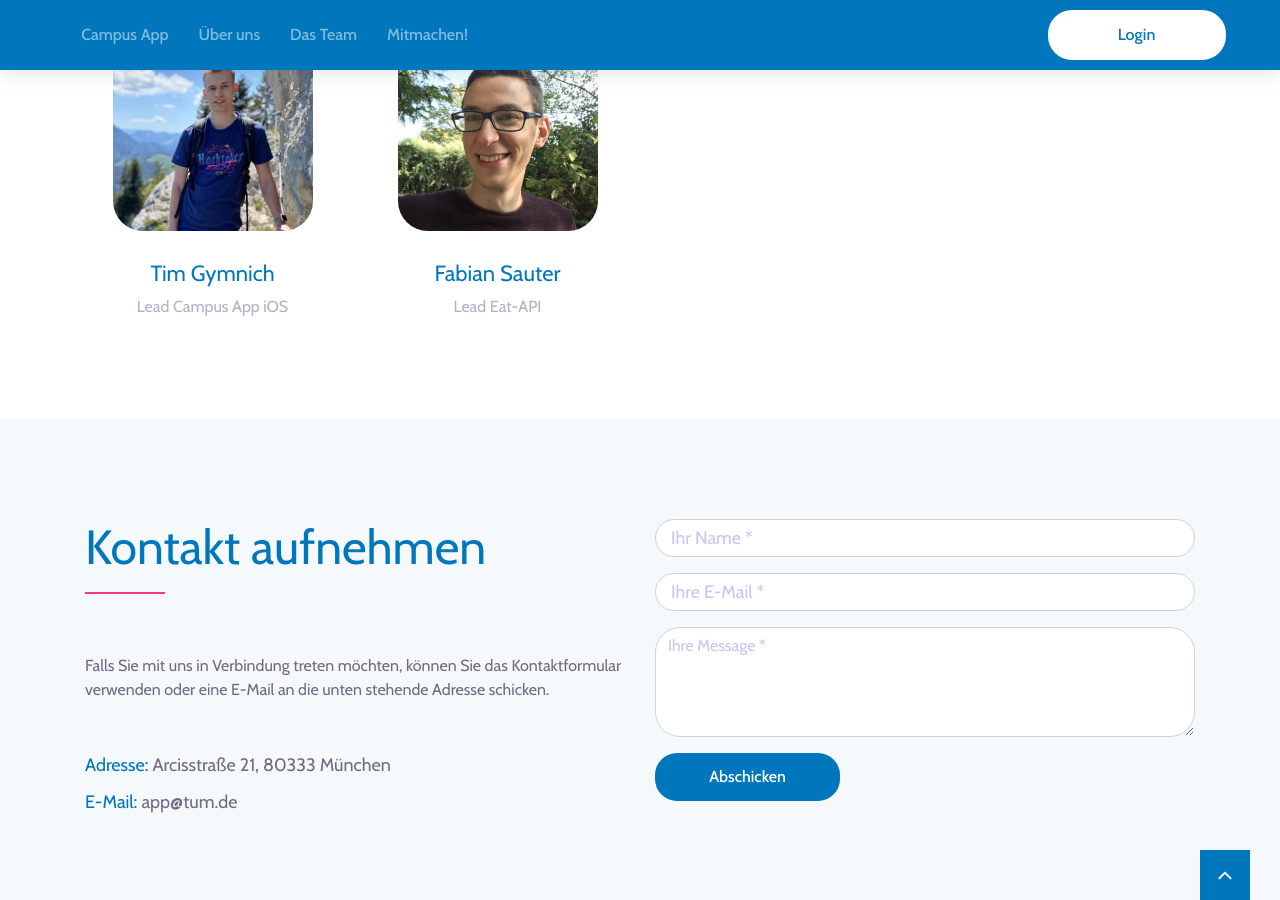
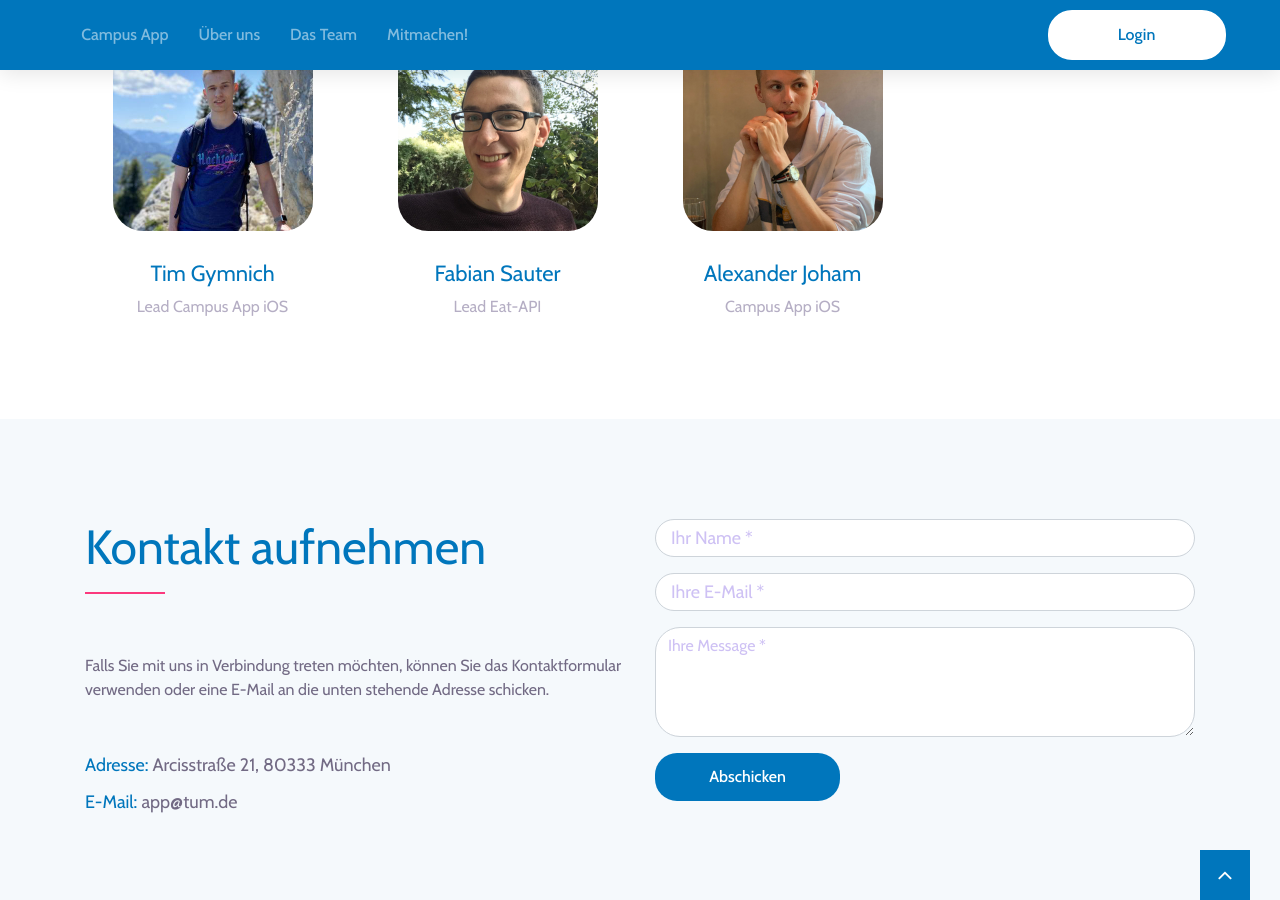
Before and after one commit to TUM-Dev/Website, a Jekyll site: the page built from _pages/team.html, in a window 1280 px wide and 900 px high, scrolled down 638 px. Built offline with Jekyll 4.4.1, drawn with Linux system fonts in a browser that asks for light colours.

Commit message:
Add Alex

```diff
--- a/_pages/team.html
+++ b/_pages/team.html
@@ -94,6 +94,17 @@ permalink: /team
                     </div>
                 </div>
             </div>
+            <div class="col-12 col-md-6 col-lg-3">
+                <div class="single-team-member">
+                    <div class="member-image">
+                        <img src="{{site.baseurl}}/assets/img/team-img/aj.jpg" alt="">
+                    </div>
+                    <div class="member-text">
+                        <h4>Alexander Joham</h4>
+                        <p>Campus App iOS</p>
+                    </div>
+                </div>
+            </div>
         </div>
     </div>
 </section>
```
Also changed, not shown: assets/img/team-img/aj.jpg (added).
